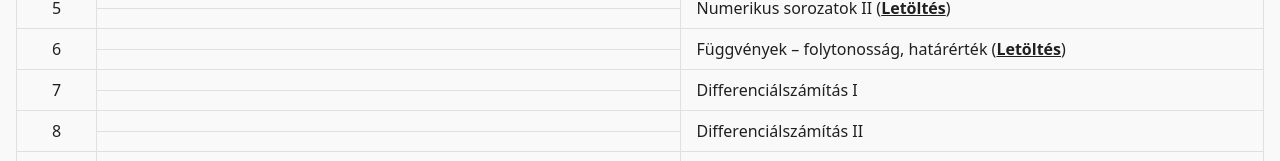
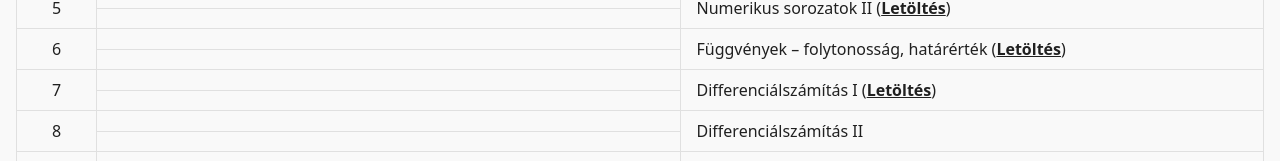
Before and after one commit to szilagyi-math/notes, a Next.js app: page /subjects/G1 in a window 1280 px wide. Shown: the part 628-789 px from the top of the page. Built offline with nearby package versions, Linux system fonts and the light colour scheme.

Commit message:
Add G1 P7

```diff
--- a/content/G1-practises/config.yml
+++ b/content/G1-practises/config.yml
@@ -19,3 +19,6 @@ root_files:
   - source: 06.tex
     target: G1-gyak-06
     display_name: G1 6. gyakorlat
+  - source: 07.tex
+    target: G1-gyak-07
+    display_name: G1 7. gyakorlat
--- a/src/components/table/lecture-table/G1-data.ts
+++ b/src/components/table/lecture-table/G1-data.ts
@@ -69,6 +69,7 @@ const G1Data: Week[] = [
       '',
     ],
     practice: 'Differenciálszámítás I',
+    practiceLink: '/downloads/G1-gyak-07.pdf',
   },
   {
     week: '8',
```
Also changed, not shown: 1 other file (tests, documents, lock files or other folders).
